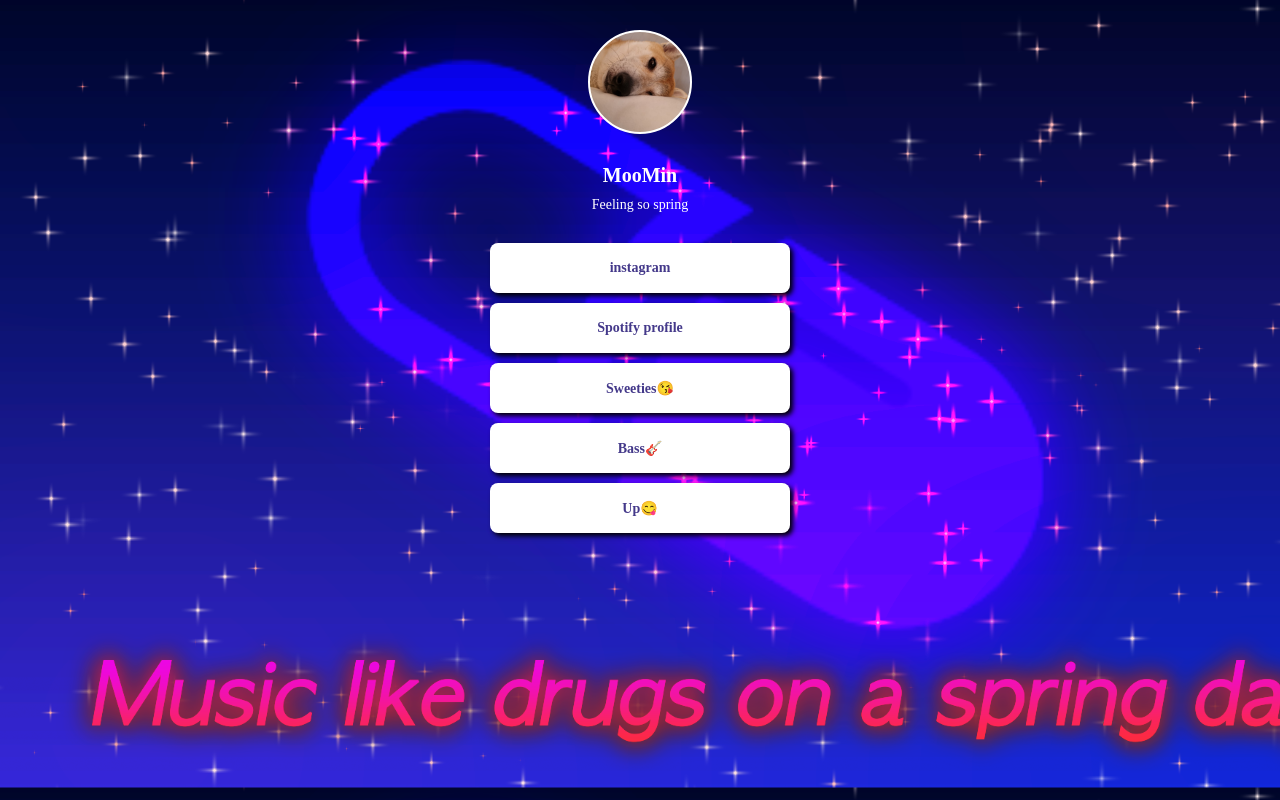
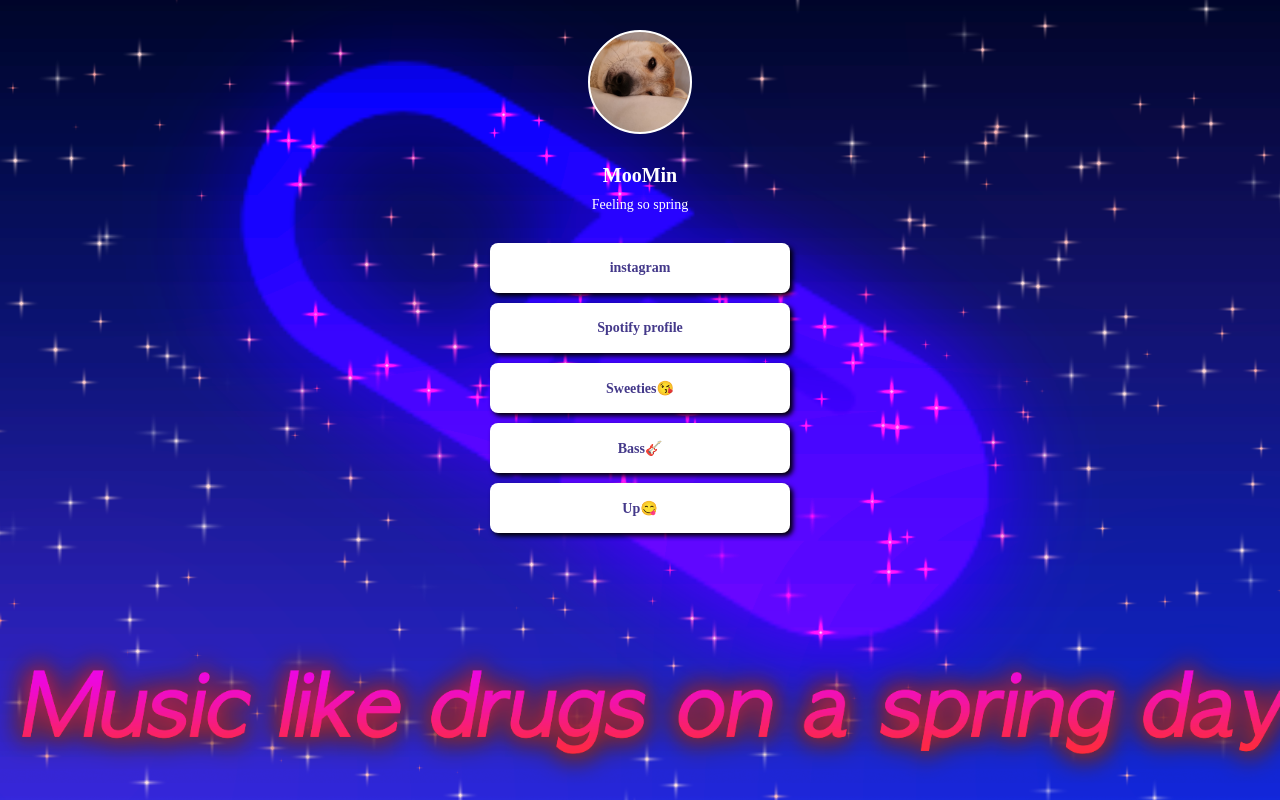
Before and after one commit to Moomin030/My-first-page, a plain HTML site: page index.html in a window 1280 px wide. Drawn offline with Linux system fonts and the light colour scheme; a web font is replaced by a local one.

Commit message:
Add files via upload

```diff
--- a/index.html
+++ b/index.html
@@ -15,14 +15,23 @@
         }
         body {
             background-image: url(myback.png);
-        background-size: 1400px;
+            background-repeat : no-repeat;
+            background-position: center center;
+            background-attachment: fixed;
+            -webkit-background-size : cover;
+            -moz-background-size : cover;
+            -o-background-size : cover;
+            background-size : cover;
         }
 
-        @media (max-width: 480px) {
+        @media (min-width: 1000px) {
     body {
         background-image: url(myback.png);
     }
-}
+        @media screen (min-width: 1000px)
+
+        }
+
 
         .profile {
             width: 100px;
```
